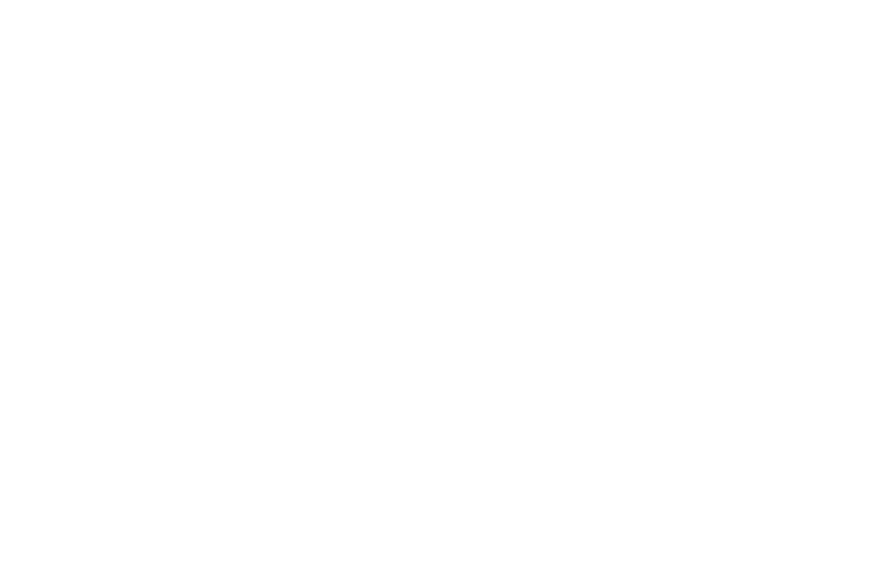
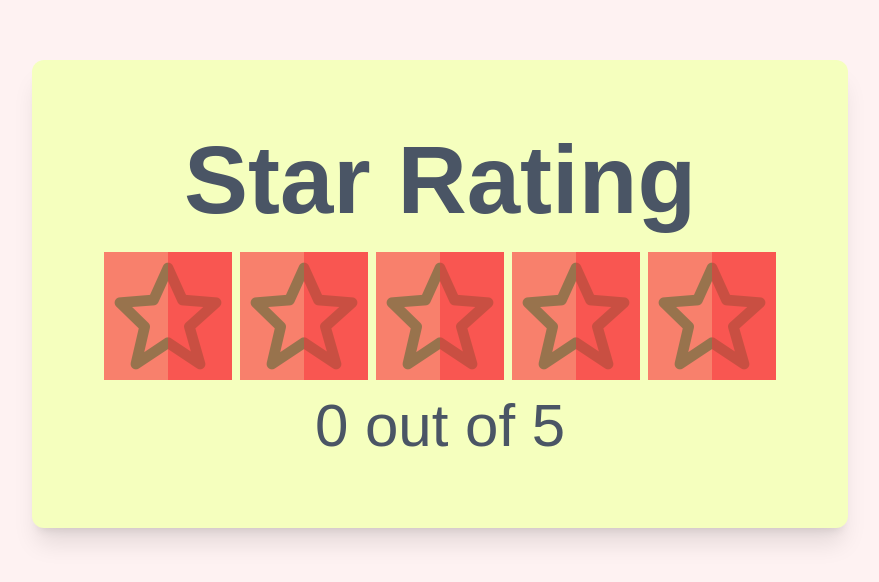
Before and after one commit to MRFAKE2002/Next-Tailwind-Rating, a Next.js app: page / in a window 1280 px wide. Shown: the part 106-688 px from the top of the page, without its empty margins (200-1079 px from the left). Built offline with nearby package versions, Linux system fonts and the light colour scheme.

Commit message:
Add Rating component in home page

```diff
--- a/src/app/layout.tsx
+++ b/src/app/layout.tsx
@@ -5,7 +5,7 @@
 import "./globals.css";
 
 //! Box Icons
-import "boxicons/css/boxicons.mini.css";
+import "boxicons/css/boxicons.min.css";
 
 export const metadata: Metadata = {
   title: "Create Next App",
--- a/src/app/page.tsx
+++ b/src/app/page.tsx
@@ -1,7 +1,10 @@
-import Image from "next/image";
+//! Components
+import Rating from "@/components/Rating";
 
 export default function Home() {
   return (
-    <div></div>
+    <div className="font-kanit">
+      <Rating />
+    </div>
   );
 }
```
